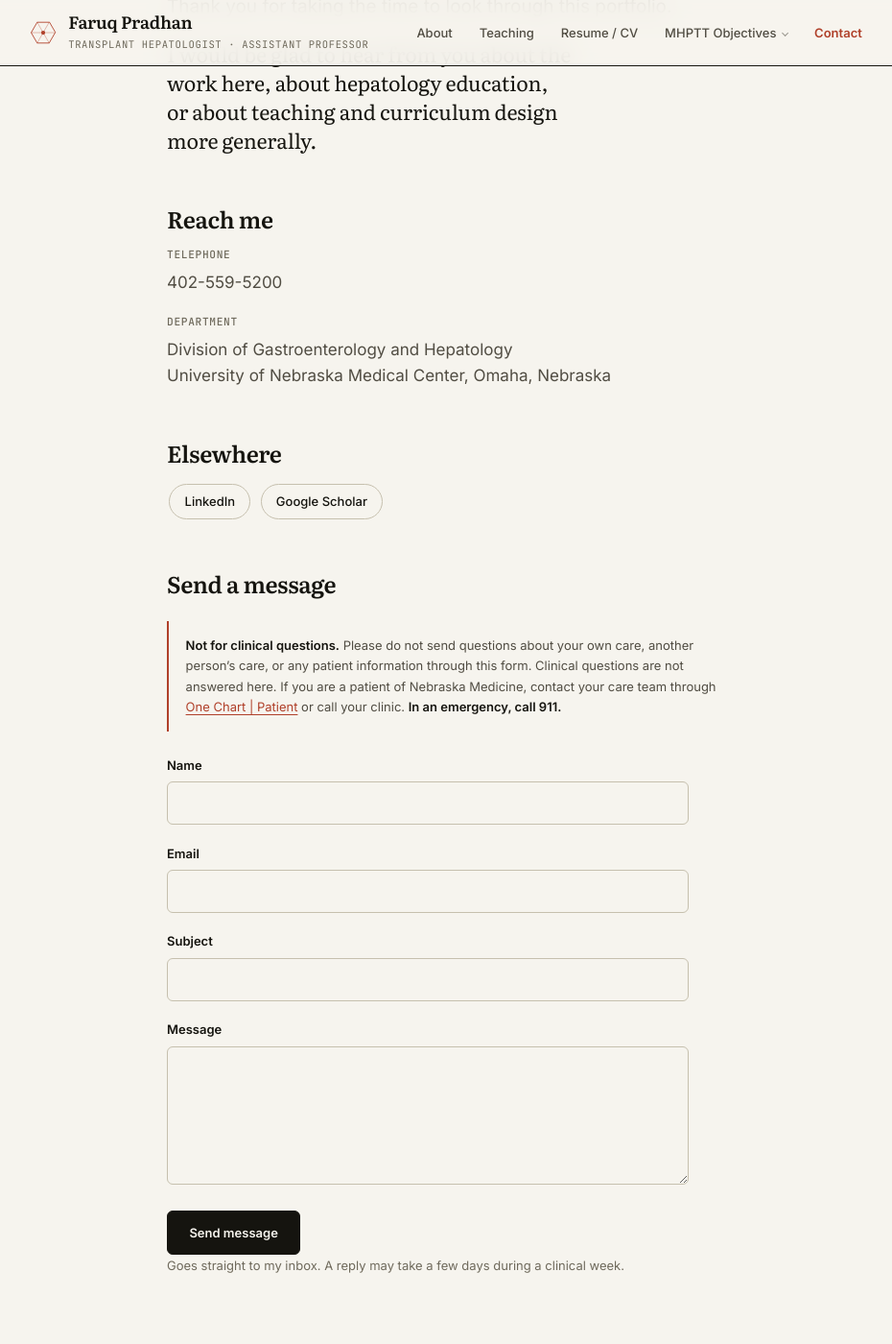
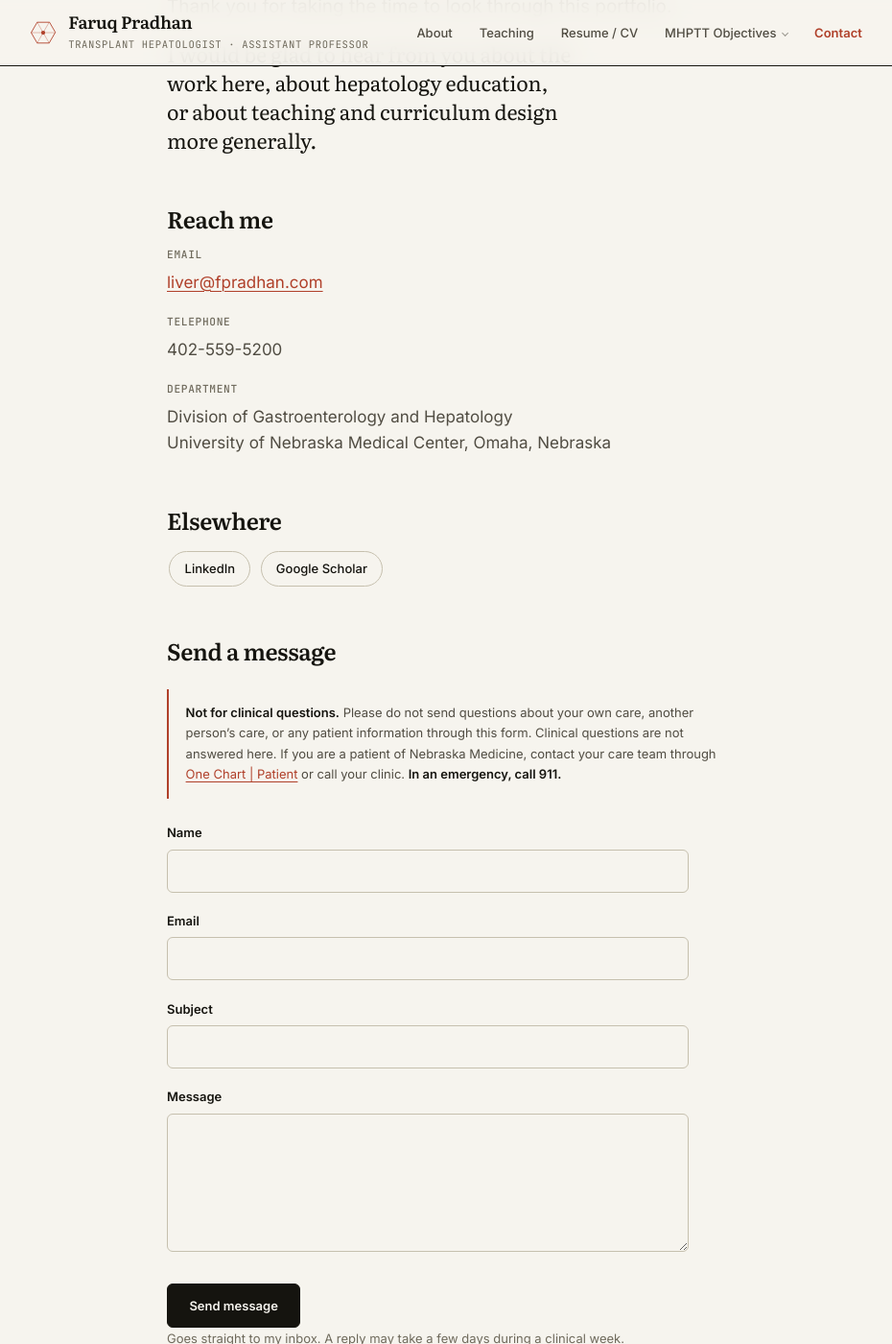
Before and after one commit to fpradhan/fpradhan.github.io, a Jekyll site: the page built from contact.md, in a window 1280 px wide and 1400 px high, scrolled down 216 px. Shown: the whole window at 96% size, without its empty margins (170-1100 px from the left). Built offline with Jekyll 4.4.1, drawn with Linux system fonts in a browser that asks for light colours; part of the change alters nothing that is shown.

Commit message:
Put the address back on /contact/ behind JS, and add hCaptcha
The address is stored reversed in a data attribute and assembled at run
time, so the page source carries no address for a regex harvester. Without
JavaScript the row reads "Use the form below" and nothing is broken. A
headless-browser scraper still gets it; this stops the common ones.

hCaptcha follows the Web3Forms docs: the h-captcha div inside the form and
their client script on the page. Two deliberate departures from their
sample submit guard. It tolerates a missing widget, so a blocked or slow
captcha script cannot throw and let an unverified submission through, and
the message appears in the page instead of an alert box.

Verified in headless Chromium: the address assembles with JS and falls back
without it, and the guard blocks an unsolved captcha, passes a solved one,
and stays out of the way when the widget never loaded.

hCaptcha still has to be switched on in the Web3Forms dashboard before any
of it is enforced.

Co-Authored-By: Claude Opus 5 <noreply@anthropic.com>
Claude-Session: https://claude.ai/code/session_01SajNJDGDkt5q5fCgsPRcNk

```diff
--- a/assets/css/style.css
+++ b/assets/css/style.css
@@ -787,6 +787,9 @@ code{font-size:.85em;background:var(--surface-2);padding:.15em .38em;
    hidden from assistive tech so nobody is asked to fill it in. */
 .trap{position:absolute;left:-9999px;width:1px;height:1px;opacity:0;pointer-events:none}
 .form-note{font-size:var(--t-sm);color:var(--ink-faint);margin:1rem 0 0;max-width:34rem}
+.form .h-captcha{margin:1.5rem 0 0}
+.form-error{font-size:var(--t-sm);color:var(--accent);margin:.75rem 0 0;max-width:34rem}
+.form-error[hidden]{display:none}
 
 /* Standing notice inside prose — the clinical-questions warning on /contact/.
    Ruled on the left rather than boxed, so it reads as a caution without
--- a/contact.md
+++ b/contact.md
@@ -4,6 +4,8 @@ description: "Get in touch with Faruq Pradhan, Transplant Hepatologist at the Un
 subtitle: "Thank you for taking the time to look through this portfolio."
 permalink: /contact/
 ---
+
+{% assign eml = site.email | split: "" | reverse | join: "" %}
 
 I would be glad to hear from you about the work here, about hepatology education, or about
 teaching and curriculum design more generally.
@@ -12,6 +14,8 @@ teaching and curriculum design more generally.
 ## Reach me
 
 <dl class="facts" markdown="1">
+<dt>Email</dt>
+<dd><span class="eml" data-x="{{ eml }}">Use the form below.</span></dd>
 <dt>Telephone</dt>
 <dd>{{ site.phone }}</dd>
 <dt>Department</dt>
@@ -40,7 +44,7 @@ answered here. If you are a patient of Nebraska Medicine, contact your care team
 call 911.**</p>
 
 {% if site.form_endpoint and site.form_endpoint != "" %}
-<form class="form" action="{{ site.form_endpoint }}" method="POST">
+<form class="form" id="contact-form" action="{{ site.form_endpoint }}" method="POST">
 {%- comment -%}
   Field names differ between handlers, so the two dialects are kept apart here
   rather than sending both and letting the unused ones show up in the email.
@@ -72,6 +76,9 @@ call 911.**</p>
     <label for="f-message">Message</label>
     <textarea id="f-message" name="message" required></textarea>
   </div>
+  <div class="h-captcha" data-captcha="true"></div>
+  <p class="form-error" id="captcha-error" role="alert" hidden>Please complete the captcha before
+  sending.</p>
   <button class="btn" type="submit">Send message</button>
   <p class="form-note">Goes straight to my inbox. A reply may take a few days during a clinical
   week.</p>
@@ -83,3 +90,43 @@ are in the <code>form_endpoint</code> comment in <code>_config.yml</code>; fill
 form appears here. Until then the telephone number above is the working route, so nothing on
 this page is broken.</p>
 {% endif %}
+
+<script>
+/* The address is stored reversed so a regex harvester reading the source
+   finds no address, and is assembled here for real visitors. Anyone running
+   a headless browser still gets it: this stops the common scrapers, not all
+   of them. Without JavaScript the fallback text stands and the form works. */
+(function () {
+  var nodes = document.querySelectorAll('.eml[data-x]');
+  for (var i = 0; i < nodes.length; i++) {
+    var el = nodes[i];
+    var addr = el.getAttribute('data-x').split('').reverse().join('');
+    var a = document.createElement('a');
+    a.href = 'mailto:' + addr;
+    a.textContent = addr;
+    el.parentNode.replaceChild(a, el);
+  }
+})();
+</script>
+
+{% if site.form_endpoint and site.form_endpoint != "" %}
+<script src="https://web3forms.com/client/script.js" async defer></script>
+<script>
+/* Client-side check from the Web3Forms hCaptcha docs, with two changes: the
+   missing-widget case is handled, so a blocked or slow captcha script cannot
+   throw and let an unverified submission through, and the message is shown in
+   the page rather than in an alert box. */
+(function () {
+  var form = document.getElementById('contact-form');
+  if (!form) return;
+  var msg = document.getElementById('captcha-error');
+  form.addEventListener('submit', function (e) {
+    var field = form.querySelector('textarea[name=h-captcha-response]');
+    if (field && !field.value) {
+      e.preventDefault();
+      if (msg) { msg.hidden = false; }
+    }
+  });
+})();
+</script>
+{% endif %}
```
